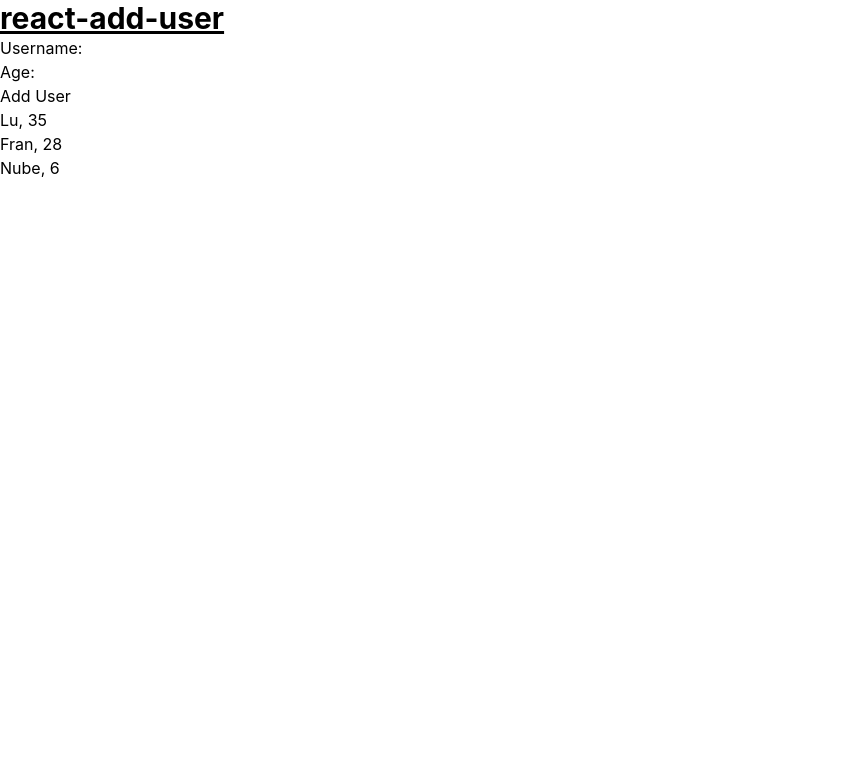
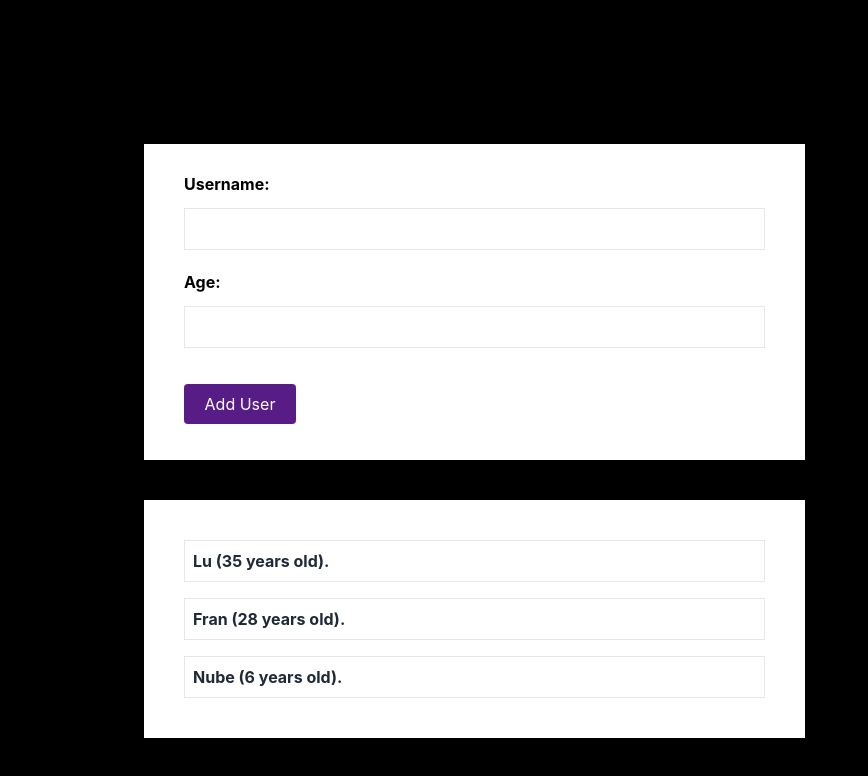
Before and after one commit to luciabrumnich/react-add-user, a React (Create React App) app: page / in a window 1280 px wide. Shown: the top 776 px of the page, without its empty margins (0-868 px from the left). Built offline with nearby package versions, Linux system fonts and the light colour scheme.

Commit message:
components style w tailwind

```diff
--- a/src/App.js
+++ b/src/App.js
@@ -17,8 +17,7 @@ function App() {
   };
 
   return (
-    <div>
-      <h1 className="text-3xl font-bold underline">react-add-user</h1>
+    <div className="bg-black text-white m-36">
       <NewUser onAddUser={addUserHandler} />
       <UsersList items={users} />
     </div>
--- a/src/Components/NewUser.js
+++ b/src/Components/NewUser.js
@@ -9,7 +9,7 @@ function NewUser(props) {
     props.onAddUser(userData);
   };
   return (
-    <div>
+    <div className="bg-green-500">
       <UserForm onSaveUserData={saveUserDataHandler} />
     </div>
   );
--- a/src/Components/UserForm.js
+++ b/src/Components/UserForm.js
@@ -25,30 +25,36 @@ function UserForm(props) {
   };
 
   return (
-    <div>
-      <form onSubmit={submitHandler}>
-        <div>
-          <div>
-            <label>Username:</label>
+    <div className=" bg-white w-4/6">
+      <form onSubmit={submitHandler} className="m-10 py-5">
+        <div className="text-black font-bold">
+          <div className="my-2 w-full">
+            <label className="py-2 my-2">Username:</label>
+            <br />
             <input
               type="text"
               value={enteredName}
               onChange={nameChangeHandler}
+              className="border my-3 p-2 w-full"
             />
           </div>
-          <div>
-            <label>Age:</label>
+          <div className="my-2">
+            <label className="py-2 my-2">Age:</label>
+            <br />
             <input
               type="number"
               min="16"
               step="1"
               value={enteredAge}
               onChange={ageChangeHandler}
+              className="border my-3 p-2 w-full"
             />
           </div>
         </div>
         <div>
-          <button type="submit">Add User</button>
+          <button type="submit" className="text-white bg-purple-900 my-4 py-2 w-28 rounded">
+            Add User
+          </button>
         </div>
       </form>
     </div>
--- a/src/Components/UserItem.js
+++ b/src/Components/UserItem.js
@@ -4,8 +4,8 @@ function UserItem(props) {
   return (
     <li>
       <div>
-        <h3>
-          {props.name}, {props.age}
+        <h3 className="text-gray-800 font-bold border p-2">
+          {props.name} ({props.age} years old).
         </h3>
       </div>
     </li>
--- a/src/Components/UsersList.js
+++ b/src/Components/UsersList.js
@@ -3,11 +3,13 @@ import UserItem from "./UserItem";
 
 function UsersList(props) {
   return (
-        <ul>
-          {props.items.map((user) => (
-            <UserItem name={user.name} age={user.age} />
-          ))}
-        </ul>
+    <div className='bg-white w-4/6'>
+      <ul className='space-y-4 p-10'>
+        {props.items.map((user) => (
+          <UserItem name={user.name} age={user.age} />
+        ))}
+      </ul>
+    </div>
   );
 }
 
--- a/src/index.css
+++ b/src/index.css
@@ -5,6 +5,7 @@ body {
     sans-serif;
   -webkit-font-smoothing: antialiased;
   -moz-osx-font-smoothing: grayscale;
+  background-color: black;
 }
 
 code {
```
